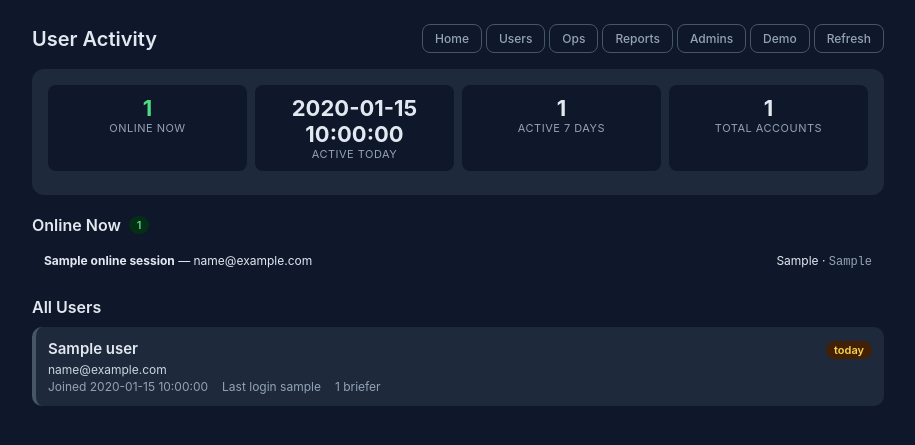
After one commit to BillBrieferServer/dispatch, a Python web app: template templates/admin_activity.html in a window 1280 px wide. The commit adds this page. Shown: the top 445 px of the page, without its empty margins (182-1097 px from the left). Run offline with Jinja, Linux system fonts and the light colour scheme; the template is opened without the code that fills it: most values are stand-ins (such as "Sample title", 1, 10 or a date in 2020).

Commit message:
Add admin/activity page: online users, login history, briefer counts, chamber badges

```diff
--- a/data/allowlist_emails.txt
+++ b/data/allowlist_emails.txt
@@ -1,5 +1,3 @@
-demo@billbriefer.com
-healthysteveb@gmail.com
 jehlers@house.idaho.gov
 m.jeremy.field@gmail.com
 steve@billbriefer.com
--- /dev/null
+++ b/templates/admin_activity.html
@@ -0,0 +1,120 @@
+<!DOCTYPE html>
+<html lang="en">
+<head>
+<meta charset="UTF-8">
+<meta name="viewport" content="width=device-width, initial-scale=1.0">
+<title>User Activity</title>
+<style>
+*{box-sizing:border-box;margin:0;padding:0}
+body{font-family:-apple-system,BlinkMacSystemFont,'Segoe UI',Roboto,sans-serif;background:#0f172a;color:#e2e8f0;padding:12px;font-size:14px}
+a{color:#60a5fa;text-decoration:none}
+.header{display:flex;align-items:center;justify-content:space-between;margin-bottom:16px;flex-wrap:wrap;gap:8px}
+.header h1{font-size:20px;font-weight:600}
+.btn{display:inline-block;padding:10px 16px;border-radius:8px;border:none;font-size:14px;font-weight:500;cursor:pointer;text-align:center}
+.btn-sm{padding:6px 12px;font-size:12px}
+.btn-ghost{background:transparent;border:1px solid #475569;color:#94a3b8}
+
+.section-title{font-size:16px;font-weight:600;margin:20px 0 10px;display:flex;align-items:center;gap:8px}
+.badge{font-size:11px;padding:2px 8px;border-radius:10px;font-weight:600}
+.badge-green{background:#052e16;color:#4ade80}
+.badge-yellow{background:#422006;color:#fcd34d}
+.badge-gray{background:#1e293b;color:#94a3b8}
+
+/* Cards */
+.card{background:#1e293b;border-radius:12px;padding:16px;margin-bottom:16px}
+.metrics{display:grid;grid-template-columns:repeat(2,1fr);gap:8px;margin-bottom:8px}
+.metric{background:#0f172a;border-radius:8px;padding:10px;text-align:center}
+.metric .val{font-size:22px;font-weight:700}
+.metric .lbl{font-size:11px;color:#94a3b8;text-transform:uppercase;letter-spacing:.5px}
+
+/* User rows */
+.user-card{background:#1e293b;border-radius:10px;padding:12px;margin-bottom:8px;border-left:4px solid #475569}
+.user-card.online{border-left-color:#22c55e}
+.user-card.recent{border-left-color:#3b82f6}
+.user-card.inactive{border-left-color:#475569}
+.user-top{display:flex;justify-content:space-between;align-items:center;margin-bottom:4px;flex-wrap:wrap;gap:4px}
+.user-name{font-weight:600;font-size:15px}
+.user-email{font-size:12px;color:#cbd5e1;margin-bottom:2px}
+.user-meta{font-size:12px;color:#94a3b8;display:flex;flex-wrap:wrap;gap:6px 14px}
+.chamber-badge{font-size:11px;padding:2px 6px;border-radius:6px;font-weight:600}
+.chamber-h{background:#172554;color:#93c5fd}
+.chamber-s{background:#3b0764;color:#d8b4fe}
+.chamber-both{background:#052e16;color:#4ade80}
+
+/* Session rows */
+.session-row{background:#0f172a;border-radius:8px;padding:8px 12px;margin-bottom:4px;font-size:12px;display:flex;justify-content:space-between;flex-wrap:wrap;gap:4px}
+.session-row .ip{color:#94a3b8;font-family:'Courier New',monospace}
+
+@media(min-width:768px){
+  body{max-width:900px;margin:0 auto;padding:24px}
+  .metrics{grid-template-columns:repeat(4,1fr)}
+}
+</style>
+</head>
+<body>
+<div class="header">
+  <h1>User Activity</h1>
+  <div>
+    <a href="/" class="btn btn-sm btn-ghost">Home</a>
+    <a href="/admin/users" class="btn btn-sm btn-ghost">Users</a>
+    <a href="/admin/ops" class="btn btn-sm btn-ghost">Ops</a>
+    <a href="/admin/reports" class="btn btn-sm btn-ghost">Reports</a>
+    <a href="/admin/admins" class="btn btn-sm btn-ghost">Admins</a>
+    <a href="/admin/demo" class="btn btn-sm btn-ghost">Demo</a>
+    <a href="/admin/activity" class="btn btn-sm btn-ghost">Refresh</a>
+  </div>
+</div>
+
+<!-- Summary -->
+<div class="card">
+  <div class="metrics">
+    <div class="metric"><div class="val" style="color:#4ade80">{{ online_count }}</div><div class="lbl">Online Now</div></div>
+    <div class="metric"><div class="val">{{ today_count }}</div><div class="lbl">Active Today</div></div>
+    <div class="metric"><div class="val">{{ week_count }}</div><div class="lbl">Active 7 Days</div></div>
+    <div class="metric"><div class="val">{{ total_users }}</div><div class="lbl">Total Accounts</div></div>
+  </div>
+</div>
+
+<!-- Online Now -->
+{% if online_sessions %}
+<div class="section-title"><span>Online Now</span> <span class="badge badge-green">{{ online_sessions|length }}</span></div>
+{% for s in online_sessions %}
+<div class="session-row">
+  <span><strong>{{ s.name }}</strong> &mdash; {{ s.email }}</span>
+  <span>{{ s.last_active_ago }} &middot; <span class="ip">{{ s.ip }}</span></span>
+</div>
+{% endfor %}
+{% endif %}
+
+<!-- All Users -->
+<div class="section-title"><span>All Users</span></div>
+{% for u in users %}
+<div class="user-card {{ u.status_class }}">
+  <div class="user-top">
+    <span class="user-name">{{ u.name }}</span>
+    <div>
+      {% if u.can_view_house and u.can_view_senate %}
+      <span class="chamber-badge chamber-both">H+S</span>
+      {% elif u.can_view_house %}
+      <span class="chamber-badge chamber-h">House</span>
+      {% elif u.can_view_senate %}
+      <span class="chamber-badge chamber-s">Senate</span>
+      {% endif %}
+      {% if u.is_online %}
+      <span class="badge badge-green">online</span>
+      {% elif u.active_today %}
+      <span class="badge badge-yellow">today</span>
+      {% endif %}
+    </div>
+  </div>
+  <div class="user-email">{{ u.email }}</div>
+  <div class="user-meta">
+    <span>Joined {{ u.created_fmt }}</span>
+    <span>Last login {{ u.last_login_fmt }}</span>
+    {% if u.briefers_count %}<span>{{ u.briefers_count }} briefer{{ 's' if u.briefers_count != 1 else '' }}</span>{% endif %}
+  </div>
+</div>
+{% endfor %}
+
+</body>
+</html>
--- a/templates/admin_admins.html
+++ b/templates/admin_admins.html
@@ -25,7 +25,7 @@
     </style>
 </head>
 <body>
-    <a href="/" class="back-link">Home</a> | <a href="/admin/ops" class="back-link">Ops</a> | <a href="/admin/users" class="back-link">Users</a> | <a href="/admin/reports" class="back-link">Reports</a> | <a href="/admin/demo" class="back-link">Demo</a>
+    <a href="/" class="back-link">Home</a> | <a href="/admin/ops" class="back-link">Ops</a> | <a href="/admin/users" class="back-link">Users</a> | <a href="/admin/reports" class="back-link">Reports</a> | <a href="/admin/demo" class="back-link">Demo</a> | <a href="/admin/activity" class="back-link">Activity</a>
     <h1>Manage Admin Users</h1>
 
     {% if message %}
--- a/templates/admin_demo.html
+++ b/templates/admin_demo.html
@@ -115,6 +115,7 @@ input[type="text"] { width: 100%; padding: 10px; border: 1px solid #ccc; border-
   <a href="/">Home</a>
   <a href="/admin/ops">Ops</a>
   <a href="/admin/users">Users</a>
+  <a href="/admin/activity">Activity</a>
   <a href="/admin/reports">Reports</a>
   <a href="/admin/admins">Admins</a>
 </div>
--- a/templates/admin_ops.html
+++ b/templates/admin_ops.html
@@ -72,7 +72,7 @@ a{color:#60a5fa;text-decoration:none}
 <body>
 <div class="header">
   <h1>Ops Dashboard</h1>
-  <a href="/" class="btn btn-sm btn-ghost">Home</a> <a href="/admin/users" class="btn btn-sm btn-ghost">Users</a> <a href="/admin/reports" class="btn btn-sm btn-ghost">Reports</a> <a href="/admin/admins" class="btn btn-sm btn-ghost">Admins</a> <a href="/admin/demo" class="btn btn-sm btn-ghost">Demo</a> <a href="/admin/ops" class="btn btn-sm btn-ghost">Refresh</a>
+  <a href="/" class="btn btn-sm btn-ghost">Home</a> <a href="/admin/users" class="btn btn-sm btn-ghost">Users</a> <a href="/admin/reports" class="btn btn-sm btn-ghost">Reports</a> <a href="/admin/admins" class="btn btn-sm btn-ghost">Admins</a> <a href="/admin/demo" class="btn btn-sm btn-ghost">Demo</a> <a href="/admin/activity" class="btn btn-sm btn-ghost">Activity</a> <a href="/admin/ops" class="btn btn-sm btn-ghost">Refresh</a>
 </div>
 
 <!-- Status -->
--- a/templates/admin_reports.html
+++ b/templates/admin_reports.html
@@ -26,7 +26,7 @@
     <h1>Admin — Usage Reports</h1>
 
   <div style="margin:12px 0 18px 0;">
-    <a href="/admin/users" style="margin-right:12px;">Users</a> <a href="/admin/ops" style="margin-right:12px;">Ops</a> <a href="/admin/admins" style="margin-right:12px;">Admins</a> <a href="/admin/demo" style="margin-right:12px;">Demo</a>
+    <a href="/admin/users" style="margin-right:12px;">Users</a> <a href="/admin/ops" style="margin-right:12px;">Ops</a> <a href="/admin/admins" style="margin-right:12px;">Admins</a> <a href="/admin/demo" style="margin-right:12px;">Demo</a> <a href="/admin/activity" style="margin-right:12px;">Activity</a>
     <a href="/" style="margin-right:12px;">Home</a>
     <a href="/logout">Logout</a>
   </div>
--- a/templates/admin_users.html
+++ b/templates/admin_users.html
@@ -126,7 +126,7 @@ body { font-family: system-ui; max-width: 960px; margin: 48px auto; padding: 0 1
 </div></div>
 <div class="actions">
 <button type="submit" class="save-btn">Save Changes</button>
-<a href="/">Home</a> <a href="/admin/ops">Ops</a> <a href="/admin/reports">Reports</a> <a href="/admin/admins">Admins</a> <a href="/admin/demo">Demo</a></div>
+<a href="/">Home</a> <a href="/admin/ops">Ops</a> <a href="/admin/reports">Reports</a> <a href="/admin/admins">Admins</a> <a href="/admin/demo">Demo</a> <a href="/admin/activity">Activity</a></div>
 <span class="stats">Total: <span id="total-count">0</span></span>
 </div>
 </form>
```
Also changed, not shown: app/admin_routes.py (+138 -0 lines), data/manual_users.json (+0 -8 lines).
